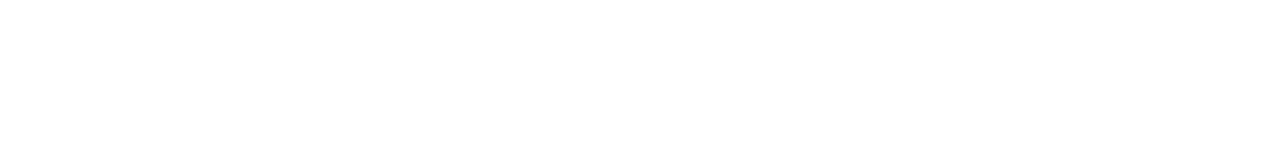
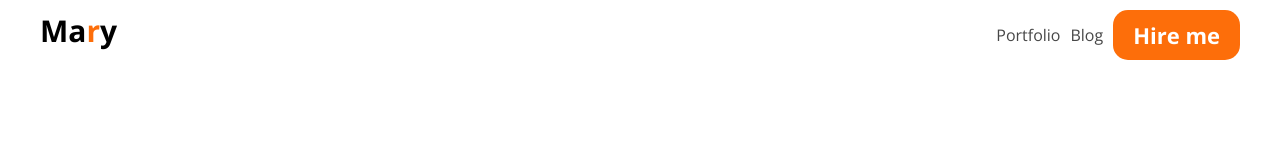
Before and after one commit to showmik-mondal/my-web-dev-portfolio, a plain HTML site: page index.html in a window 1280 px wide. Drawn offline with nearby package versions, Linux system fonts and the light colour scheme.

Commit message:
added navbar and styles

```diff
--- a/index.html
+++ b/index.html
@@ -4,8 +4,22 @@
     <meta charset="UTF-8">
     <meta name="viewport" content="width=device-width, initial-scale=1.0">
     <title>My Portfolio</title>
+    <link rel="stylesheet" href="style/style.css">
+    <!-- Google Fonts -->
+    <link rel="preconnect" href="https://fonts.googleapis.com">
+    <link rel="preconnect" href="https://fonts.gstatic.com" crossorigin>
+    <link href="https://fonts.googleapis.com/css2?family=Open+Sans:ital,wght@0,300..800;1,300..800&display=swap" rel="stylesheet">
 </head>
 <body>
-
+    <header>
+       <nav>
+          <h2 class="logo">Ma<span class="logo-r">r</span>y</h2>
+            <ul>
+                <li><a href="">Portfolio</a></li>
+                <li><a href="">Blog</a></li>
+                <li><button class="common-btn">Hire me</button></li>
+            </ul>
+       </nav>
+    </header>
 </body>
 </html>
--- /dev/null
+++ b/style/style.css
@@ -0,0 +1,43 @@
+*{
+    margin:0;
+    padding:0;
+    font-family: "Open Sans", sans-serif;
+}
+
+/* Common Styles */
+.common-btn{
+    background-color: #FD6E0A;
+    padding: 10px 20px;
+    border-radius: 15px;
+    font-weight: bold;
+    font-size: 22px;
+    color: white;
+    border: none;
+}
+
+nav{
+    display: flex;
+    justify-content: space-between;
+    max-width: 1200px;
+    margin: 0 auto;
+    padding: 10px 0;
+}
+.logo{
+    font-size: 30px;
+    font-weight: bold;
+}
+.logo-r{
+    color:#FD6E0A;
+}
+nav ul{
+    display: flex;
+    justify-content: space-between;
+    gap: 10px;
+    list-style: none;
+    align-items: center;
+}
+
+ul li a{
+    text-decoration: none;
+    color: #474747;
+}
```
